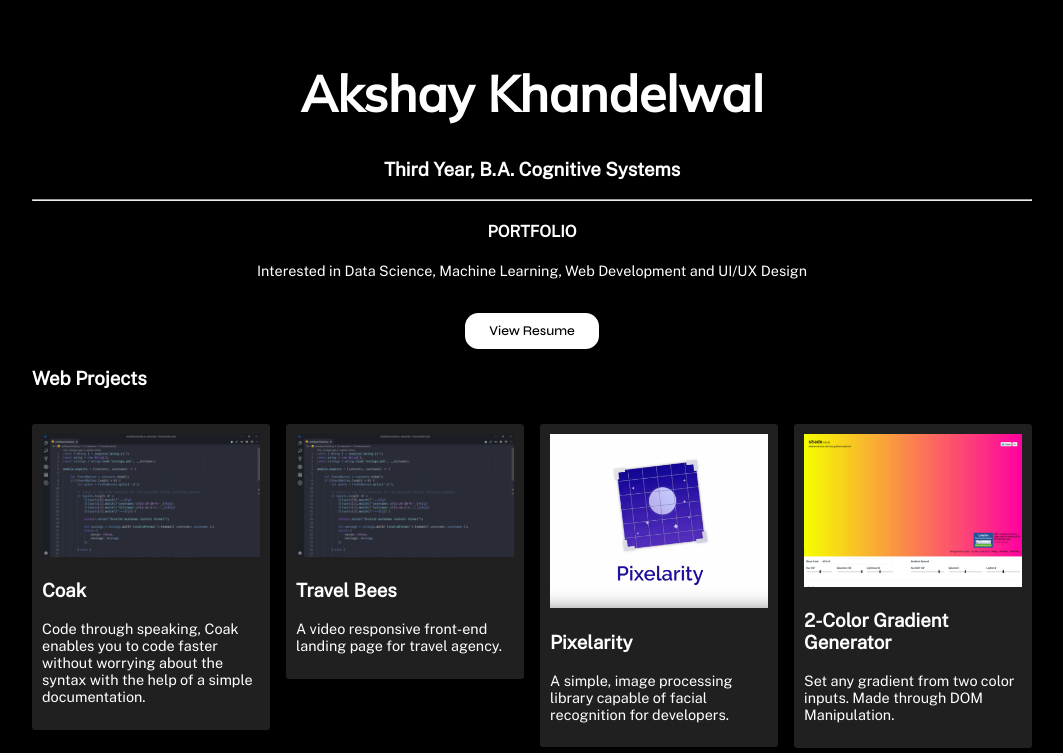
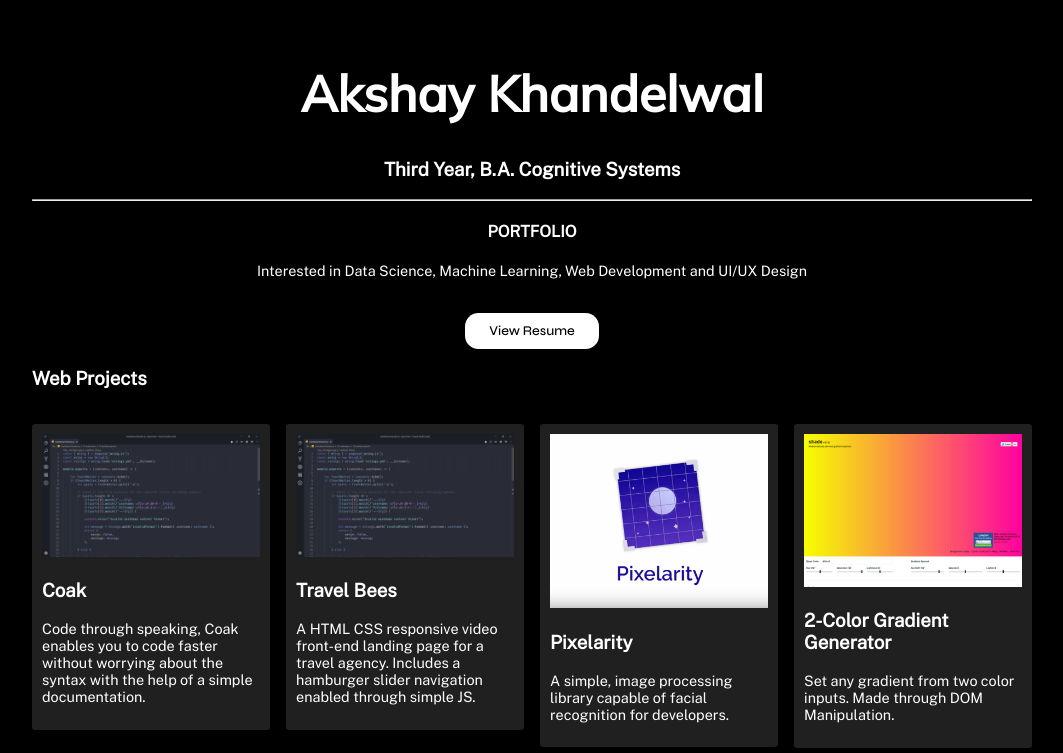
Before and after one commit to akshayubc/resume, a plain HTML site: page index.html in a window 1280 px wide. Shown: the top 753 px of the page, without its empty margins (108-1171 px from the left). Drawn offline with nearby package versions, Linux system fonts and the light colour scheme.

Commit message:
Update index.html

```diff
--- a/index.html
+++ b/index.html
@@ -44,7 +44,7 @@
     <div class="content">
       <img src="coak.png" alt="Speak-code software" style="width:100%">
       <h3>Travel Bees</h3>
-      <p>A video responsive front-end landing page for travel agency.</p>
+      <p>A HTML CSS responsive video front-end landing page for a travel agency. Includes a hamburger slider navigation enabled through simple JS.</p>
     </div>
 </a>
   </div>
```
